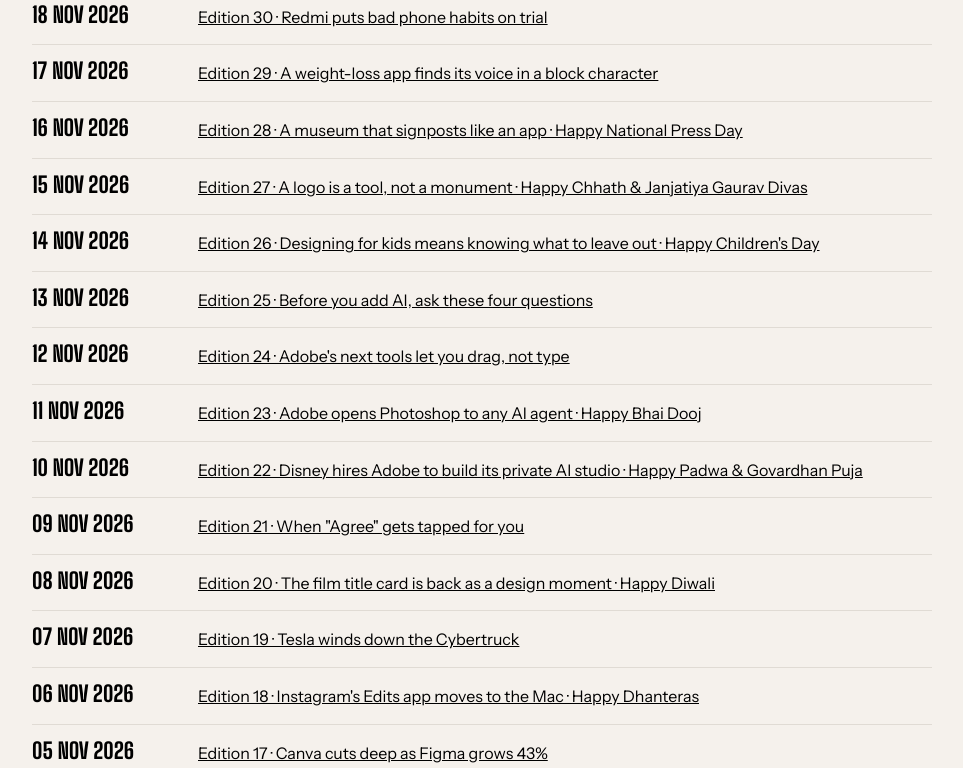
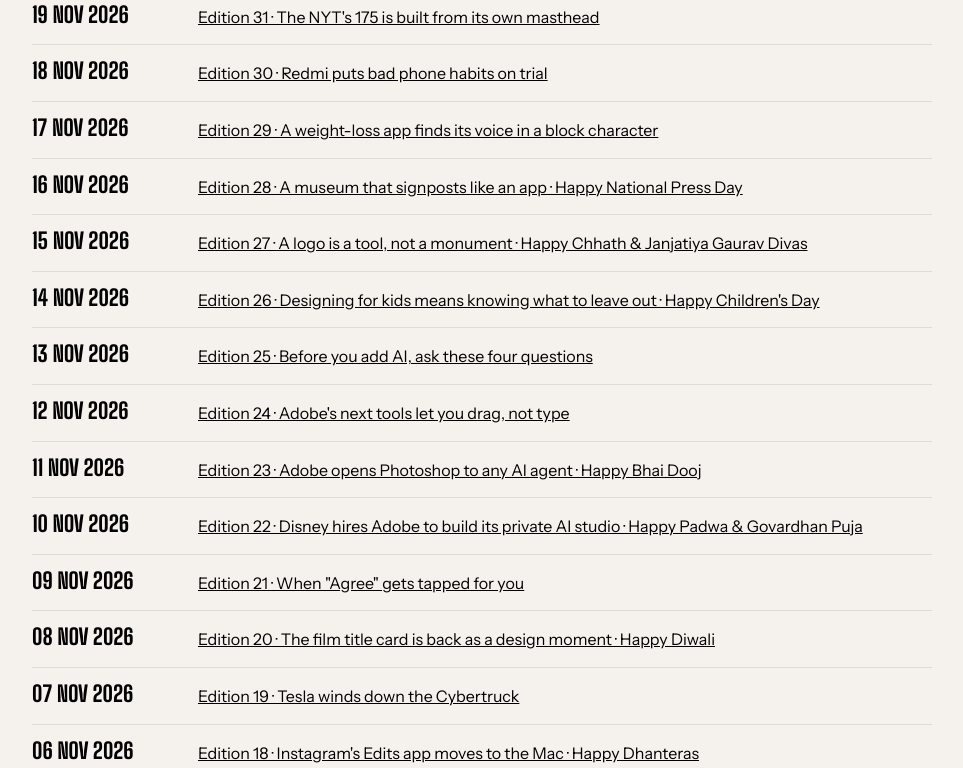
Before and after one commit to designeryogesh/the-kerning-times, a plain HTML site: page archive.html in a window 1280 px wide. Shown: the part 332-1100 px from the top of the page, without its empty margins (158-1121 px from the left). Drawn offline with Linux system fonts and the light colour scheme.

Commit message:
Archive: add Edition 31

```diff
--- a/archive.html
+++ b/archive.html
@@ -20,6 +20,7 @@ a{color:var(--ink)}
 <h2>Editions</h2>
 <ul>
 <!-- EDITIONS: newest first; the daily task adds one <li> at the top -->
+<li><b>19 Nov 2026</b><a href="editions/2026-11-19-edition-31.html">Edition 31 · The NYT's 175 is built from its own masthead</a></li>
 <li><b>18 Nov 2026</b><a href="editions/2026-11-18-edition-30.html">Edition 30 · Redmi puts bad phone habits on trial</a></li>
 <li><b>17 Nov 2026</b><a href="editions/2026-11-17-edition-29.html">Edition 29 · A weight-loss app finds its voice in a block character</a></li>
 <li><b>16 Nov 2026</b><a href="editions/2026-11-16-edition-28.html">Edition 28 · A museum that signposts like an app · Happy National Press Day</a></li>
```
